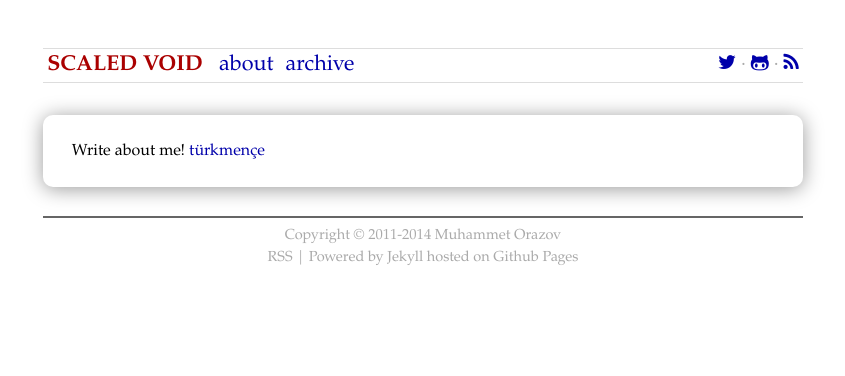
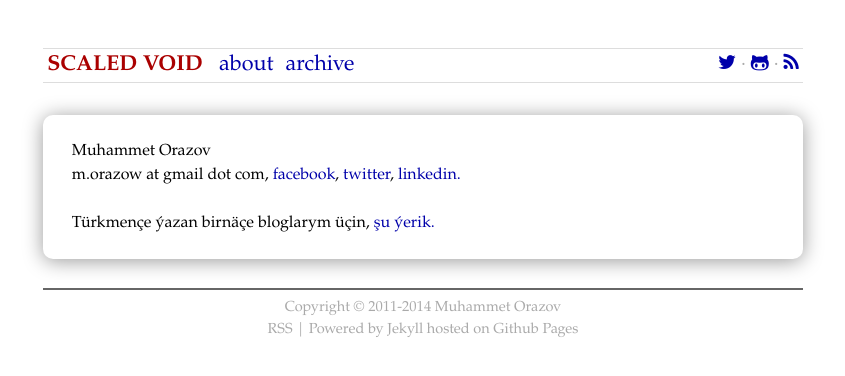
Before and after one commit to morazow/blog.morazow.com, a Jekyll site: the page built from about.html, in a window 1280 px wide. Shown: the top 376 px of the page, without its empty margins (217-1062 px from the left). Built offline with Jekyll 4.4.1, drawn with Linux system fonts in a browser that asks for light colours; nearby versions of some CDN libraries; Markdown is read by kramdown in place of the engine named in the settings.

Commit message:
Update about me.

```diff
--- a/about.html
+++ b/about.html
@@ -3,5 +3,13 @@ layout: default
 title: about
 ---
 
-Write about me!
-<a class="menu" href="/turkmence.html">türkmençe</a>
+Muhammet Orazov <br />
+m.orazow at gmail dot com,
+<a href="https://www.facebook.com/m.orazow">facebook</a>,
+<a href="https://twitter.com/morazow">twitter</a>,
+<a href="http://de.linkedin.com/in/morazow/">linkedin.</a>
+<br /><br />
+
+
+
+Türkmençe ýazan birnäçe bloglarym üçin, <a class="menu" href="/turkmence.html">şu ýerik.</a>
```
